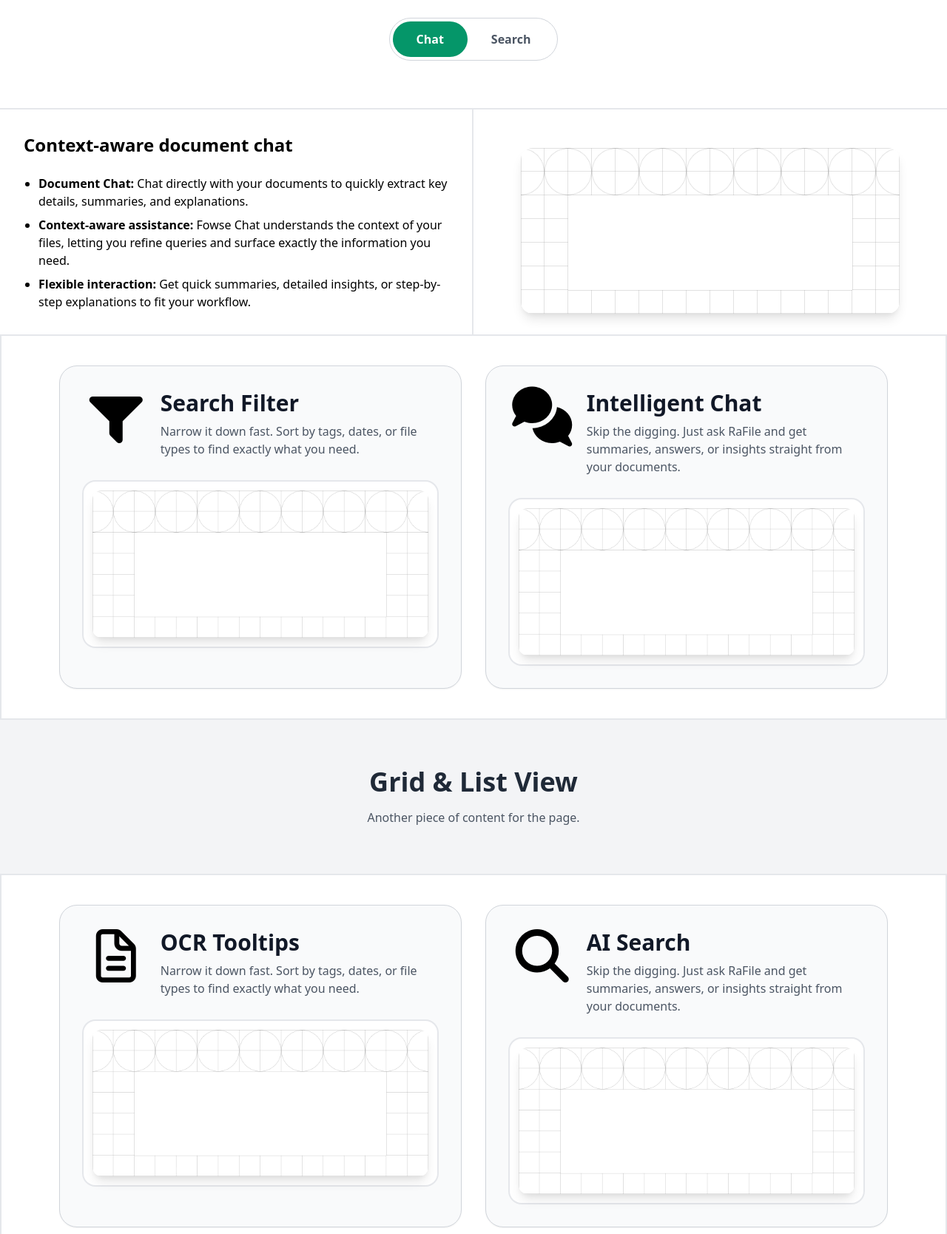
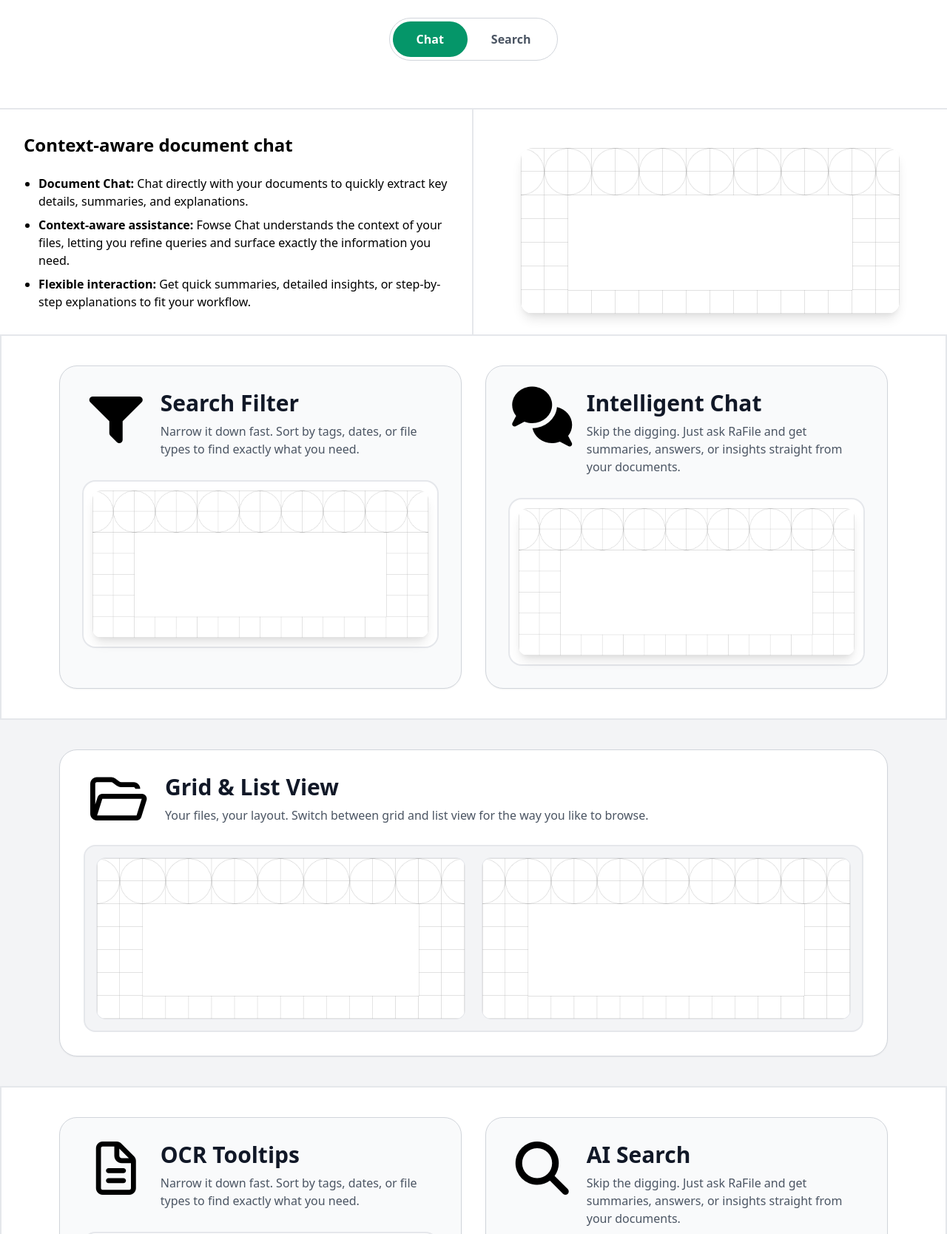
Before and after one commit to 09078270504/EDMS, a Django app: page / in a window 1280 px wide. Shown: the part 960-2628 px from the top of the page at 74% size. Run offline with Django 5.2, Linux system fonts and the light colour scheme; some libraries are stand-ins or nearby versions.

Commit message:
feat(login and base): show password icon and finishing the base page design

```diff
--- a/webocr/templates/base.html
+++ b/webocr/templates/base.html
@@ -29,11 +29,12 @@
         style="
               background-color: white;
               background-image: url('{% static 'img/background_fowse.png' %}');
-          background-size: auto;
-          background-position: center top;
+              background-size: contain 90%;
+              background-position: center;
               background-repeat: no-repeat;
               height: calc(100vh - 64px);
               opacity: 0.3;
+              background-attachment: local;
         "
       >
       </section>
@@ -203,10 +204,64 @@
       </section>
 
       <!-- More sections can be added here -->
-       <div class="py-16 bg-gray-100">
-        <h2 class="text-4xl text-center font-semibold text-gray-800">Grid & List View</h2>
-        <p class="text-center mt-4 text-gray-600">Another piece of content for the page.</p>
+        <section class="bg-gray-100 py-10">
+          <div class="mx-auto max-w-6xl px-4">
+            <article class="rounded-3xl border border-gray-300 bg-white p-6 md:p-8 shadow-sm">
+
+              <!-- Header -->
+              <header class="flex items-start gap-5">
+                <i class="fa-regular fa-folder-open text-black text-6xl md:text-7xl leading-none"></i>
+                <div>
+                  <h3 class="text-2xl md:text-3xl font-semibold text-gray-900">Grid & List View</h3>
+                  <p class="mt-2 text-gray-600">
+                    Your files, your layout. Switch between grid and list view for the way you like to browse.
+                  </p>
                 </div>
+              </header>
+
+              <!-- Stage (rounded container) -->
+              <div class="mt-6">
+                <div class="rounded-2xl border-2 border-gray-200 bg-gray-100 p-3 md:p-4">
+                  <div class="flex flex-col md:flex-row items-start justify-center gap-6">
+
+                    <!-- Grid preview -->
+                    <div class="relative w-full md:w-1/2 max-w-xl">
+                      <div class="rounded-xl overflow-hidden ring-1 ring-gray-200 bg-white">
+                        <div class="aspect-[16/9] w-full">
+                          <img
+                            src="{% static 'img/background_fowse.png' %}"
+                            alt="Grid view"
+                            class="w-full h-full object-cover"
+                          />
+                        </div>
+                      </div>
+                      <!-- soft floor shadow -->
+                      <div class="pointer-events-none absolute left-1/2 top-full -mt-3 h-8 w-10/12 -translate-x-1/2 rounded-full bg-black/25 opacity-30 blur-2xl"></div>
+                    </div>
+
+                    <!-- List preview -->
+                    <div class="relative w-full md:w-1/2 max-w-xl">
+                      <div class="rounded-xl overflow-hidden ring-1 ring-gray-200 bg-white">
+                        <div class="aspect-[16/9] w-full">
+                          <img
+                            src="{% static 'img/background_fowse.png' %}"
+                            alt="List view"
+                            class="w-full h-full object-cover"
+                          />
+                        </div>
+                      </div>
+                      <div class="pointer-events-none absolute left-1/2 top-full -mt-3 h-8 w-10/12 -translate-x-1/2 rounded-full bg-black/25 opacity-30 blur-2xl"></div>
+                    </div>
+
+                  </div>
+                </div>
+              </div>
+            </article>
+          </div>
+        </section>
+
+
+
 
       <section class="bg-white py-10 border-2 border-solid border-gray-200">
         <div class="mx-auto max-w-6xl px-4">
```
Also changed, not shown: 1 other file. Lines whose indentation alone changed are shown as unchanged.
